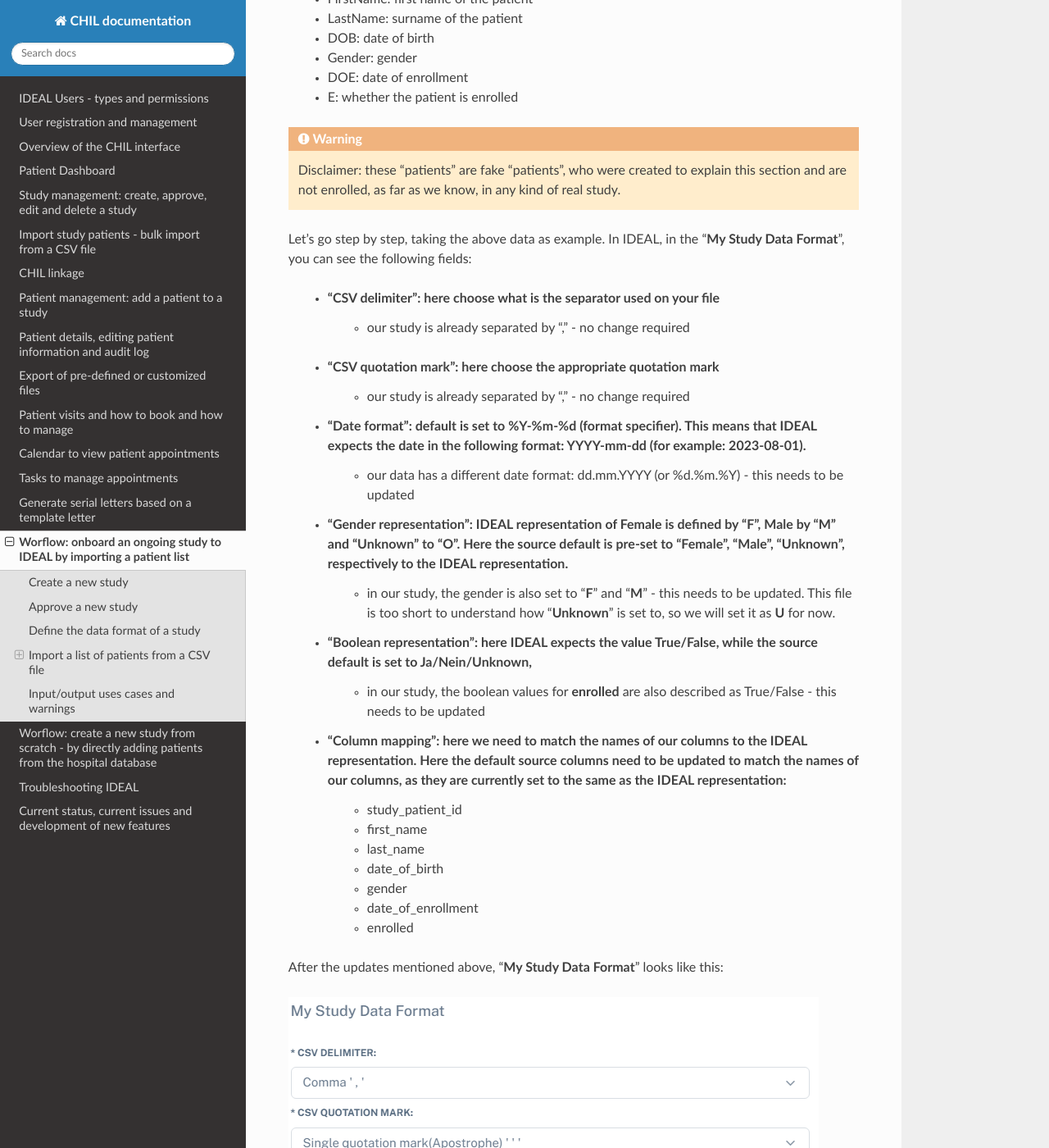
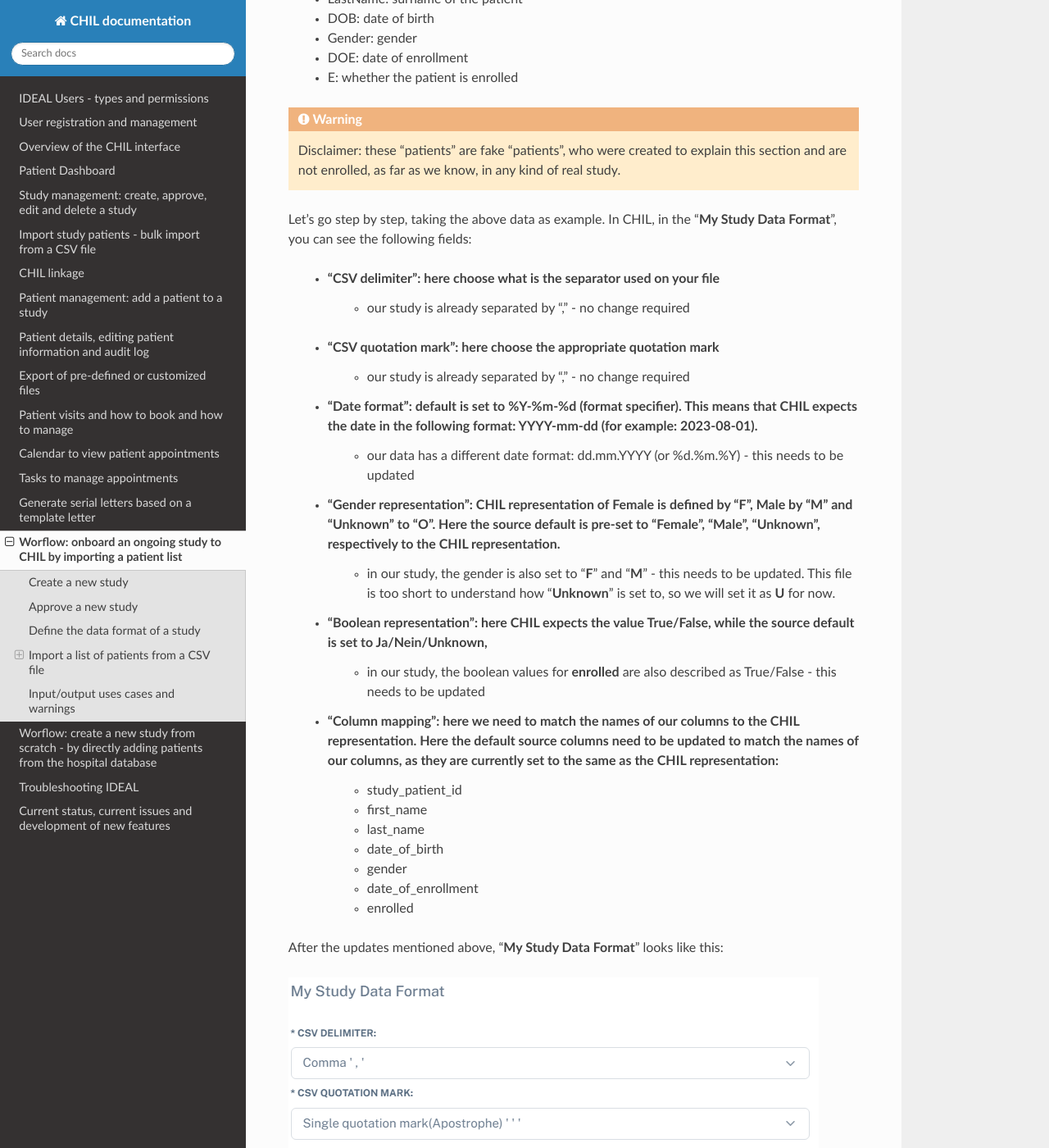
Before and after one commit to Nynuphar/IDEAL-doc, a Sphinx documentation site: the page built from docs/source/ongoing.rst, in a window 1280 px wide and 1400 px high, scrolled down 3133 px. Shown: the whole window at 82% size. Built offline with Sphinx 7.4.7 and the Read the Docs theme 3.1.0, drawn with Linux system fonts in a browser that asks for light colours; some of the changed text lies outside the part shown.

Commit message:
Update ongoing.rst

```diff
--- a/docs/source/ongoing.rst
+++ b/docs/source/ongoing.rst
@@ -1,4 +1,4 @@
-Worflow: onboard an ongoing study to IDEAL by importing a patient list
+Worflow: onboard an ongoing study to CHIL by importing a patient list
 ########################################################################################################
 
 Create a new study
@@ -48,7 +48,7 @@ When logged in as Superuser, you will find the study to be approved in your "**D
 
 Click on the "**✓**" to approve the study. Your study is then approved.
 
-.. warning:: Only the IDEAL Superuser can approve the study. Until then, it is not possible to either import or add patients to the study.
+.. warning:: Only the CHIL Superuser can approve the study. Until then, it is not possible to either import or add patients to the study.
 
 Define the data format of a study
 ***********************************
@@ -57,9 +57,9 @@ Before importing the patients of your study, you need to check the study details
 
 .. image:: IconsStudyDetails.png
 
-Here you will have access to the "**Study metadata**" and "**My Study Data Format**". This last section is especially important before the bulk import of the patient data from your study, as it allows to match the format of your study data (column names, date format, etc) to the format IDEAL "expects". The format of your data will be "**Source**" and what IDEAL "expects" would be "*IDEAL representation**".
+Here you will have access to the "**Study metadata**" and "**My Study Data Format**". This last section is especially important before the bulk import of the patient data from your study, as it allows to match the format of your study data (column names, date format, etc) to the format CHIL "expects". The format of your data will be "**Source**" and what CHIL "expects" would be "*CHIL representation**".
 
-.. warning:: To bulk import patients, IDEAL only supports .CSV files at the moment. Most programs (for example MS Excel) supports conversion into a .CSV format.
+.. warning:: To bulk import patients, CHIL only supports .CSV files at the moment. Most programs (for example MS Excel) supports conversion into a .CSV format.
 
 Let's take this dummy file as an example:
 
@@ -77,19 +77,19 @@ It contains the information of 3 "patients". This is a CSV file with the follwin
 
 .. warning:: Disclaimer: these "patients" are fake "patients", who were created to explain this section and are not enrolled, as far as we know, in any kind of real study.
 
-Let's go step by step, taking the above data as example. In IDEAL, in the "**My Study Data Format**", you can see the following fields:
+Let's go step by step, taking the above data as example. In CHIL, in the "**My Study Data Format**", you can see the following fields:
 
    - "**CSV delimiter**": here choose what is the separator used on your file
       * our study is already separated by "," - no change required
    * "**CSV quotation mark**": here choose the appropriate quotation mark
       * our study is already separated by "," - no change required
-   * "**Date format**": default is set to %Y-%m-%d (format specifier). This means that IDEAL expects the date in the following format: YYYY-mm-dd (for example: 2023-08-01).
+   * "**Date format**": default is set to %Y-%m-%d (format specifier). This means that CHIL expects the date in the following format: YYYY-mm-dd (for example: 2023-08-01).
       * our data has a different date format: dd.mm.YYYY (or %d.%m.%Y) - this needs to be updated
-   * "**Gender representation**": IDEAL representation of Female is defined by "**F**", Male by "**M**" and "**Unknown**" to "**O**". Here the source default is pre-set to "Female", "Male", "Unknown", respectively to the IDEAL representation.
+   * "**Gender representation**": CHIL representation of Female is defined by "**F**", Male by "**M**" and "**Unknown**" to "**O**". Here the source default is pre-set to "Female", "Male", "Unknown", respectively to the CHIL representation.
       * in our study, the gender is also set to "**F**" and "**M**" - this needs to be updated. This file is too short to understand how "**Unknown**" is set to, so we will set it as **U** for now.
-   * "**Boolean representation**": here IDEAL expects the value True/False, while the source default is set to Ja/Nein/Unknown,
+   * "**Boolean representation**": here CHIL expects the value True/False, while the source default is set to Ja/Nein/Unknown,
       * in our study, the boolean values for **enrolled** are also described as True/False - this needs to be updated
-   * "**Column mapping**": here we need to match the names of our columns to the IDEAL representation. Here the default source columns need to be updated to match the names of our columns, as they are currently set to the same as the IDEAL representation:
+   * "**Column mapping**": here we need to match the names of our columns to the CHIL representation. Here the default source columns need to be updated to match the names of our columns, as they are currently set to the same as the CHIL representation:
       * study_patient_id
       * first_name
       * last_name
@@ -105,9 +105,9 @@ After the updates mentioned above, "**My Study Data Format**" looks like this:
 
 Your study format has been set and you can "**Save**".
 
-.. note:: You will need to specify the study format before importing the patient data. You can also format your data to match the default IDEAL.
+.. note:: You will need to specify the study format before importing the patient data. You can also format your data to match the default CHIL.
 
-.. warning:: If a mismatch between the source (your study) and IDEAL formats occurs, the patient bulk import to IDEAL will fail.
+.. warning:: If a mismatch between the source (your study) and CHIL formats occurs, the patient bulk import to CHIL will fail.
 
 .. warning:: Every time a new study is created, the source will reset to the default mentioned above. Therefore, every time a new study is created, the Study data format will have to be specified.
 
@@ -118,15 +118,15 @@ To import a list of patients from an ongoing study, select "**Import**" in the "
 
 .. image:: ImportStudy.png
 
-.. warning:: Before importing the list of patients, first make sure you are trying to import a .CSV file and that this file follows the data format defined on IDEAL (see above how to do this).
+.. warning:: Before importing the list of patients, first make sure you are trying to import a .CSV file and that this file follows the data format defined on CHIL (see above how to do this).
 
 Here, select the study you want to import patients to and select the CSV file which contains the Study patients.
 
 Your Study patients will be automatically linked and matched to the Hospital database!
 
-Check the section :doc:`linkage` to understand more about the linkage process on IDEAL and how to further manage the patients in your study!
+Check the section :doc:`linkage` to understand more about the linkage process on CHIL and how to further manage the patients in your study!
 
-.. warning:: Confirm the format and the name of your columns matches the format expected by IDEAL!
+.. warning:: Confirm the format and the name of your columns matches the format expected by CHIL!
 
 Matching between imported patient list and carecenter
 =========================================================
@@ -141,7 +141,7 @@ Matching between the imported patient list and the carecenter can be done in 2 w
 Input/output uses cases and warnings
 *********************************************
 
-The patient list should be checked for repeated entries before importing them in IDEAL. In the future we plan to develop a check which prevents these situations, but currently be aware that:
+The patient list should be checked for repeated entries before importing them in CHIL. In the future we plan to develop a check which prevents these situations, but currently be aware that:
 
 * Patients with the same Study ID, but different Hospital IDs: only the last patient of the list is imported, remaining are overwritten.
 * Patients with the same Hospital ID, but different Study IDs: both patients are imported, but only the first patient is matched to the Hospital ID.
```
